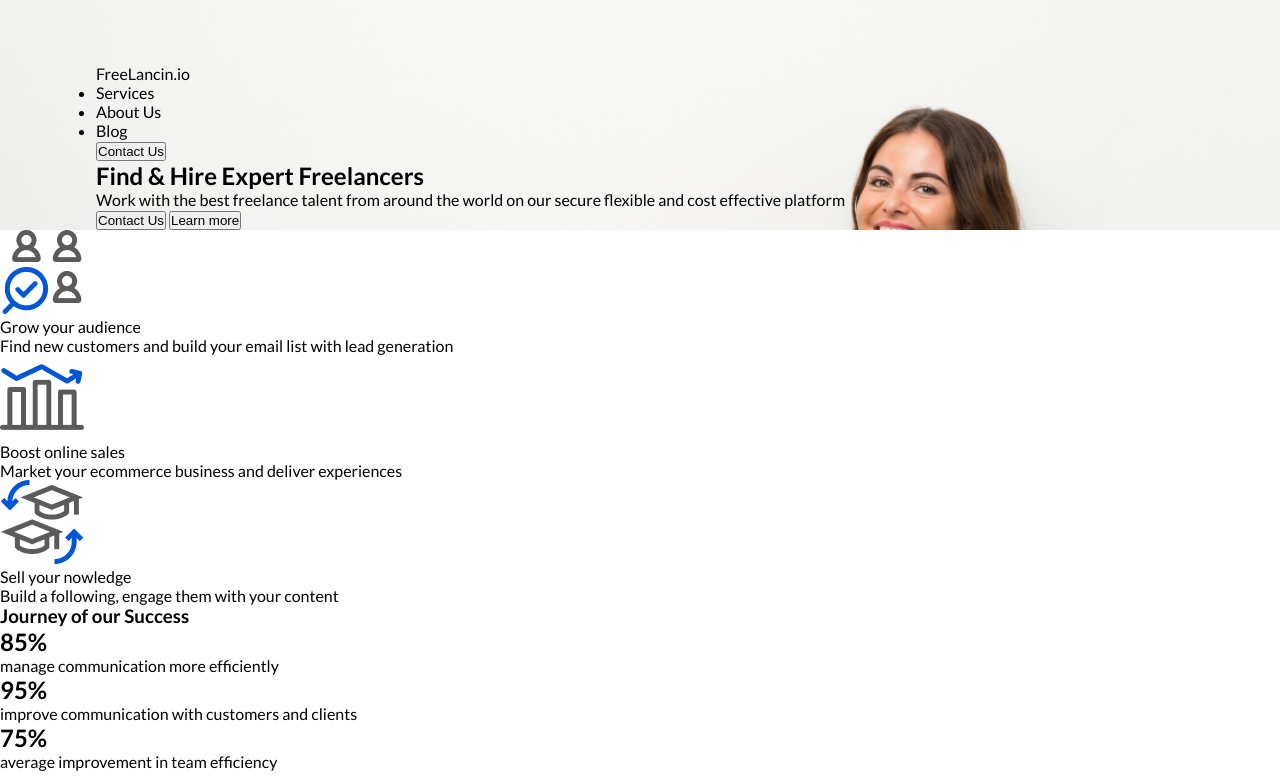
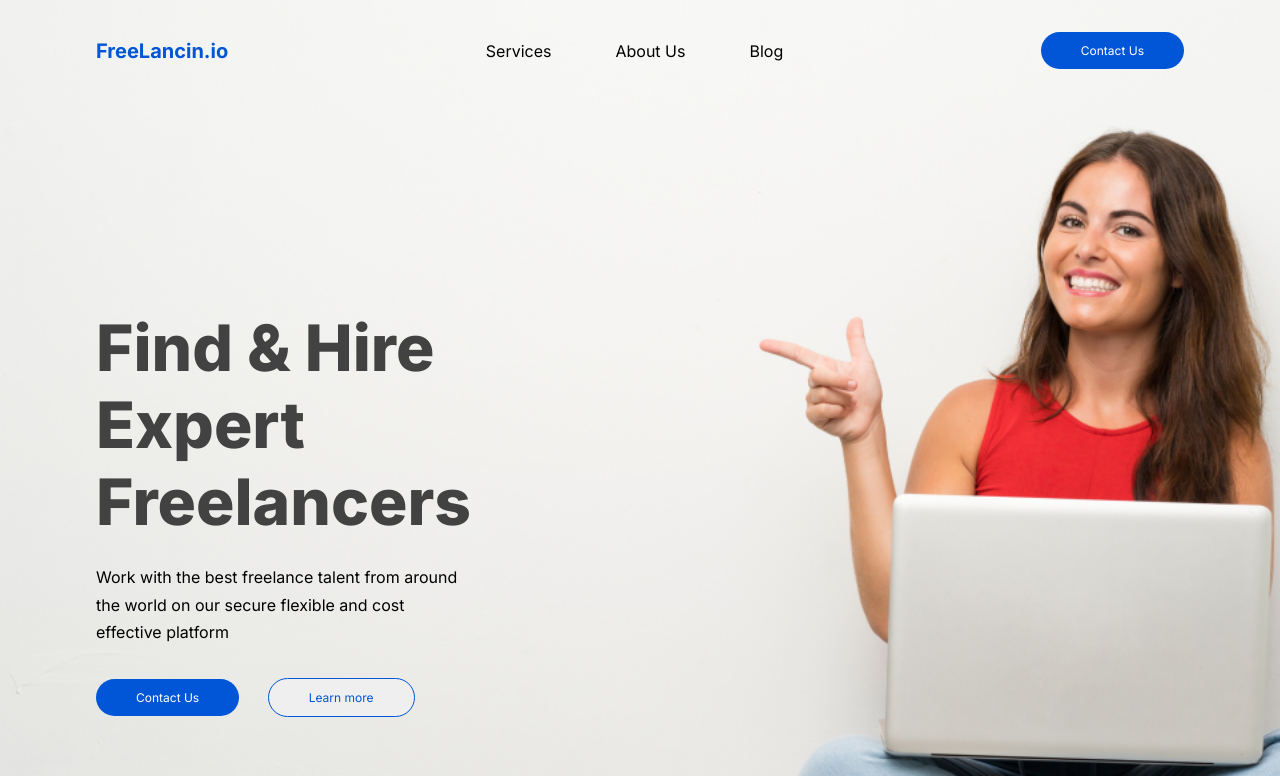
Before and after one commit to dave-prog/Landing-Page, a plain HTML site: page index.html in a window 1280 px wide. Shown: the top 776 px of the page. Drawn offline with Linux system fonts and the light colour scheme.

Commit message:
Nav, Main Styling completed

```diff
--- a/css/styles.css
+++ b/css/styles.css
@@ -1,7 +1,7 @@
-@import url('https://fonts.googleapis.com/css2?family=Lato:ital,wght@0,100;0,300;0,400;0,700;0,900;1,100;1,300;1,400;1,700;1,900&display=swap');
+@import url('https://fonts.googleapis.com/css2?family=Inter:wght@100;200;300;400;500;600;700;800;900&display=swap');
 
 :root{
-    --lato: 'Lato', sans-serif;
+    --inter: 'Inter', sans-serif;
     --blue: #0056D6;
     --link: #6C768D;
     --header-colors: #424242;
@@ -15,11 +15,134 @@
 }
 
 body{
-    font-family: var(--lato);
+    font-family: var(--inter);
 }
 
 main{
     background-image: url("./images/girl.png");
-    padding: 4rem 6rem 0 6rem;
+    padding: 2rem 6rem 0 6rem;
     background-size: cover;
 }
+
+nav{
+    display: flex;
+    flex-direction: row;
+    justify-content: space-between;
+    align-items: center;
+}
+
+.logo{
+    font-weight: bolder;
+    color: var(--blue);
+    font-size: 20px;
+}
+
+.navigation ul{
+    display: flex;
+    flex-direction: row;
+    align-items: center;
+}
+
+.navigation ul li{
+    padding: 0 2rem;
+    text-decoration: none;
+    list-style: none;
+    cursor: pointer;
+}
+
+.contact{
+    font-family: var(--inter);
+    font-size: 12px;
+    padding: 0.7rem 2.5rem;
+    border-radius: 50px;
+    background-color: var(--blue);
+    color: white;
+    border: none;
+    cursor: pointer;
+}
+
+.main-text{
+    padding: 15rem 0rem 24rem 0rem;
+    width: 50%;
+}
+
+.main-text h2{
+    font-size: 4rem;
+    font-weight: 800;
+    color: var(--header-colors)
+}
+
+.main-text p{
+    margin-top: 1.5rem;
+    width: 67%;
+    line-height: 1.7rem;
+}
+
+.btns{
+    margin-top: 2rem;
+}
+
+.learn-more{
+    margin-left: 1.5rem;
+    font-family: var(--inter);
+    font-size: 12px;
+    padding: 0.7rem 2.5rem;
+    border-radius: 50px;
+    border: 1px solid var(--blue);
+    color: var(--blue);
+    cursor: pointer;
+}
+
+.offers{
+    padding: 8rem 10rem;
+}
+
+.infos{
+    display: flex;
+    flex-direction: row;
+    justify-content: space-between;
+    align-items: center;
+    text-align: center;
+}
+
+.info p{
+    margin-top: 1rem;
+    padding: 0rem 3rem;
+}
+
+.section-card{
+    width: 100%;
+    margin: auto;
+    background-color: var(--blue);
+    margin-top: 8rem;
+    border-radius: 30px;
+    padding: 6rem;
+}
+
+.section-card h3{
+    color: white;
+    font-size: 4rem;
+    text-align: center;
+}
+
+.section-card .percentages{
+    margin-top: 5rem;
+    display: flex;
+    flex-direction: row;
+    justify-content: space-between;
+    align-items: center;
+    color: white;
+}
+
+.percentage .number{
+    font-size: 3rem;
+    font-weight: 600;
+}
+
+.percentage .number span{
+    border-bottom: 5px solid white;
+}
+
+.percentage .number-info{
+    margin-top: 2rem;
+}
--- a/index.html
+++ b/index.html
@@ -37,7 +37,7 @@
                 </div>
             </div>
         </main>
-        <section>
+        <section class="offers">
             <div class="infos">
                 <div class="info">
                     <img src="./css/icons/icon1.png" alt="Growth">
@@ -60,15 +60,15 @@
                 <h3>Journey of our Success</h3>
                 <div class="percentages">
                     <div class="percentage">
-                        <h2 class="number">85%</h2>
+                        <h3 class="number"><span>85 </span>%</h3>
                         <p class="number-info">manage communication more efficiently</p>
                     </div>
                     <div class="percentage">
-                        <h2 class="number">95%</h2>
+                        <h3 class="number"><span>95 </span>%</h3>
                         <p class="number-info">improve communication with customers and clients</p>
                     </div>
                     <div class="percentage">
-                        <h2 class="number">75%</h2>
+                        <h3 class="number"><span>75 </span>%</h3>
                         <p class="number-info">average improvement in team efficiency</p>
                     </div>
                 </div>
```
